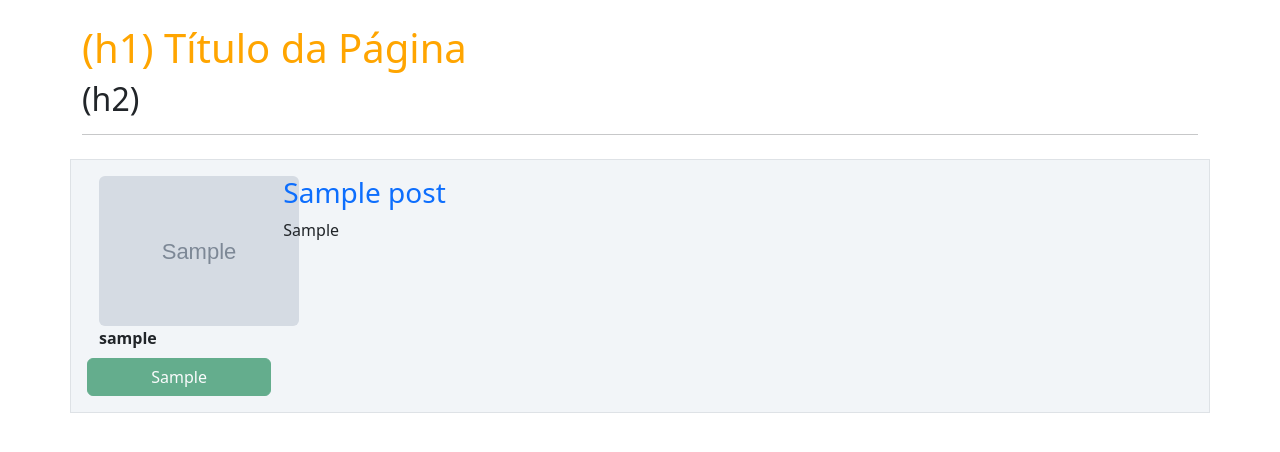
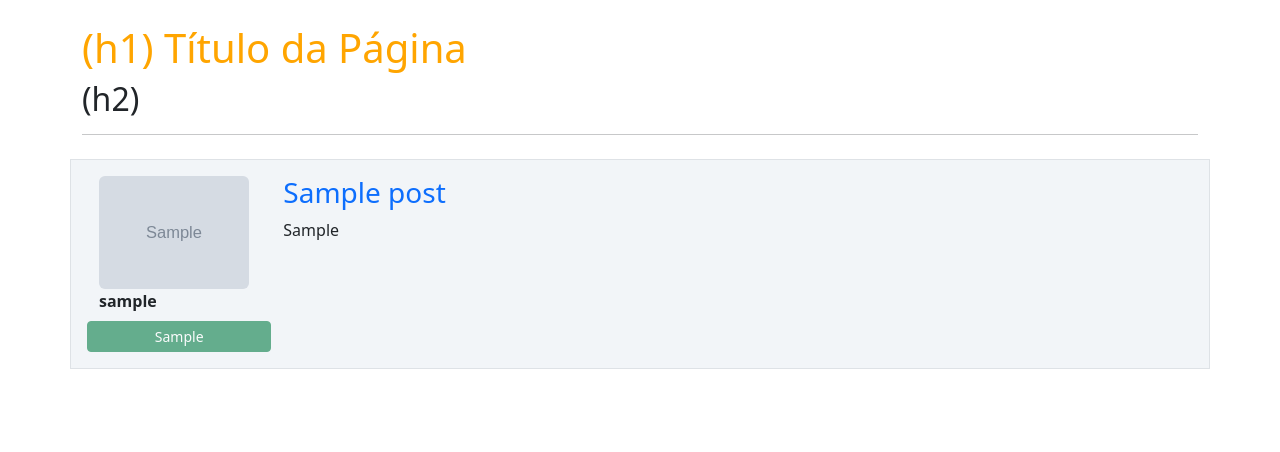
Before and after one commit to BRCoelhoM/BlogHashtagTreinamentos, a Flask app: page / in a window 1280 px wide. Shown: the part 56-508 px from the top of the page. Run offline with Flask 3, Linux system fonts and the light colour scheme; tables that the repository leaves empty hold one stand-in row (values such as "Sample post"); grey boxes marked "Sample" are stand-in pictures.

Commit message:
home.html

```diff
--- a/BlogHashtagTreinamentos/templates/home.html
+++ b/BlogHashtagTreinamentos/templates/home.html
@@ -6,23 +6,22 @@
          <h1 style="color: orange"> (h1) Título da Página</h1>
          <h2>(h2)</h2>
          <hr>
-         {% for post in posts%}
+         {% for post in posts %}
          <div class="row border mt-4 p-3 meupost">
-             <div class="col col-2">
-                <div class="image pe-2"> <img src="{{ url_for('static', filename='fotos_perfil/{}'.format(post.autor.foto_perfil)) }}" class="rounded" width="200"></div>
-                 <strong> {{ post.autor.username }}</strong>
+             <div class="col-12 col-md-2 text-center text-md-start mb-3 mb-md-0">
+                <div class="image pe-2">
+                    <img src="{{ url_for('static', filename='fotos_perfil/{}'.format(post.autor.foto_perfil)) }}" class="rounded img-fluid" style="max-width: 150px;">
+                </div>
+                 <strong>{{ post.autor.username }}</strong>
                  <div class="row justify-content-center">
-
-                                 {% for curso in post.autor.cursos.split(';') %}
-                                      <button type="button " class="btn btn-success mt-2" disabled>{{ curso }}</button>
-                                {% endfor %}
-
+                     {% for curso in post.autor.cursos.split(';') %}
+                          <button type="button" class="btn btn-success btn-sm mt-2" disabled>{{ curso }}</button>
+                     {% endfor %}
                  </div>
-
              </div>
-             <div class="col col-9 ">
-                 <a style="text-decoration: none" href="{{ url_for('exibir_post',post_id=post.id) }}"> <h3>{{ post.titulo }}</h3></a>
-                  <p>{{ post.corpo }}</p>
+             <div class="col-12 col-md-9">
+                 <a style="text-decoration: none" href="{{ url_for('exibir_post', post_id=post.id) }}"><h3>{{ post.titulo }}</h3></a>
+                 <p>{{ post.corpo }}</p>
              </div>
          </div>
           {% endfor %}
```
